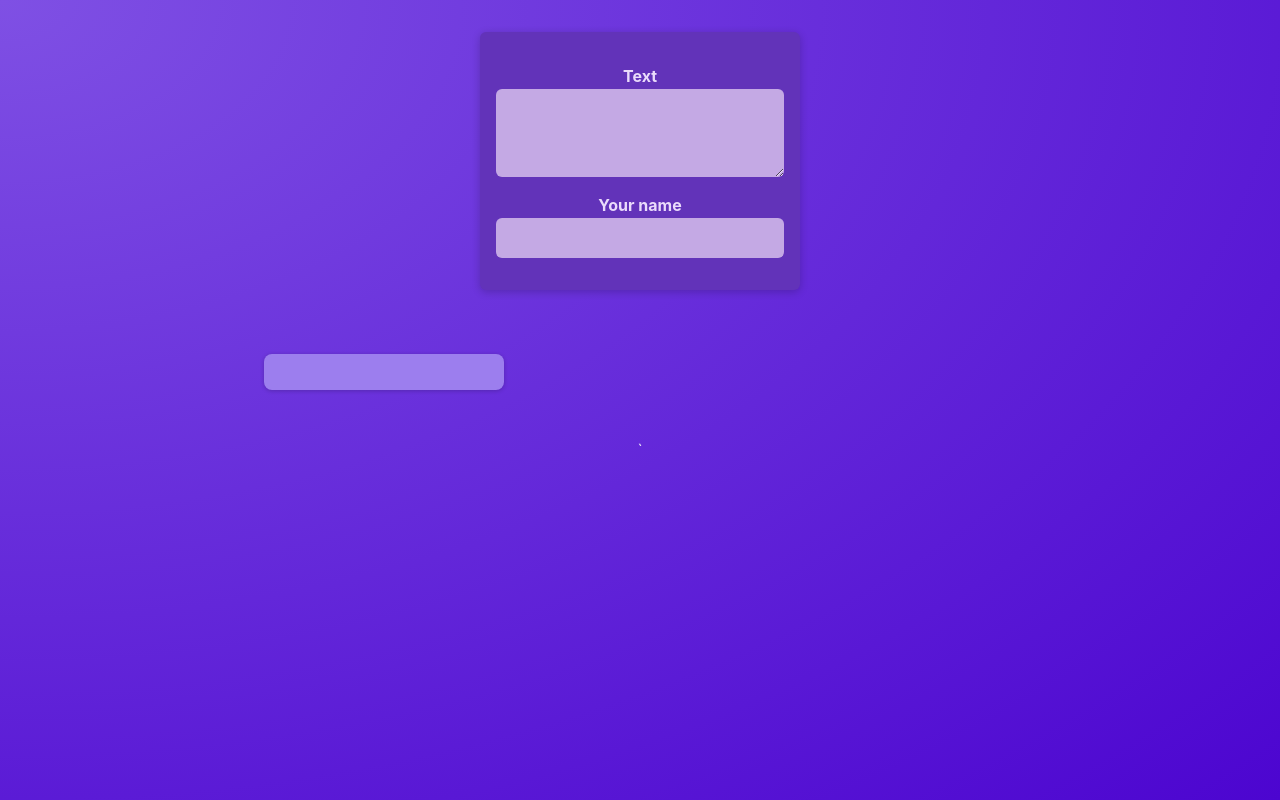
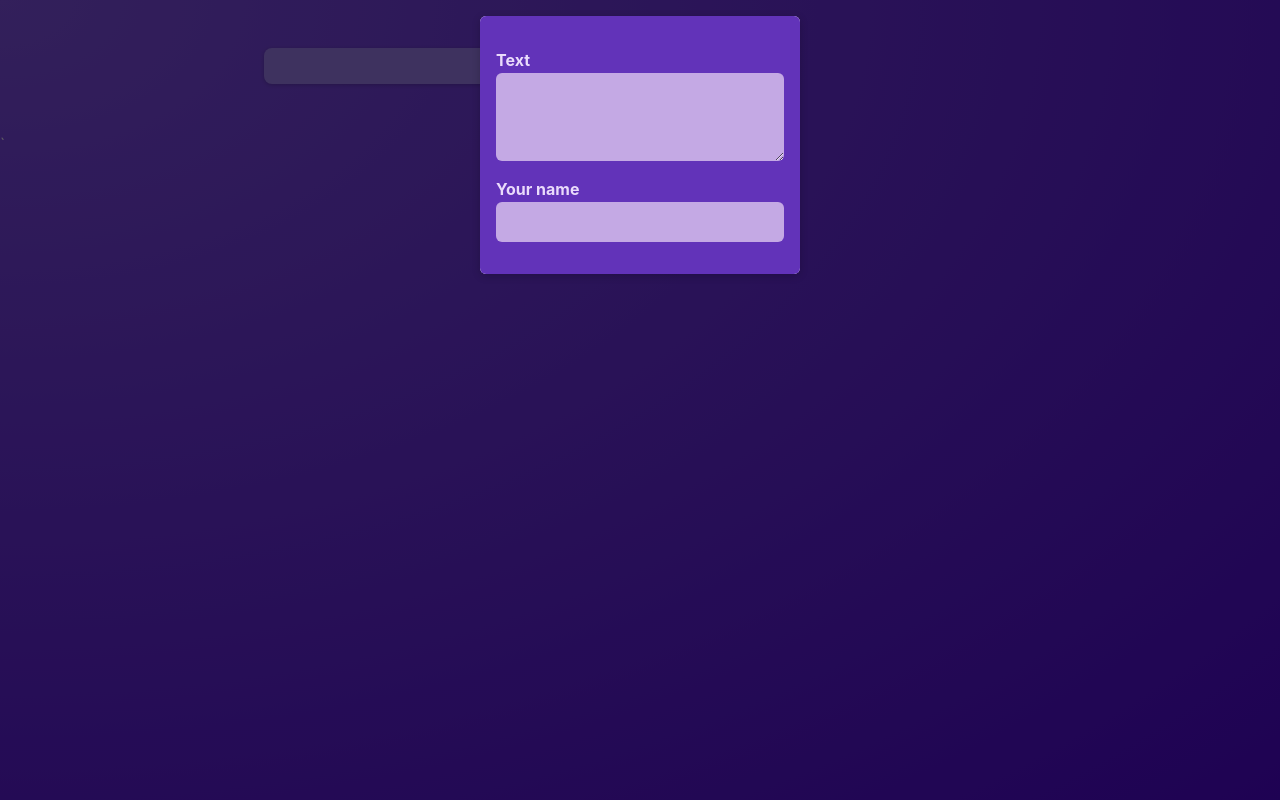
Before and after one commit to Mapinko/react-crash-course, a React (Vite) app in the folder react-crash-course/: page / in a window 1280 px wide. Built offline with nearby package versions, Linux system fonts and the light colour scheme.

Commit message:
feat: Modal

```diff
--- a/react-crash-course/src/components/MainHeader/MainHeader.module.css
+++ b/react-crash-course/src/components/MainHeader/MainHeader.module.css
@@ -1,5 +1,4 @@
 .header {
-   /* padding: 2rem 10%; */
    margin: 2rem 10%;
    padding: 1rem;
    text-align: center;
--- a/react-crash-course/src/components/NewPost/NewPost.module.css
+++ b/react-crash-course/src/components/NewPost/NewPost.module.css
@@ -2,9 +2,6 @@
    background-color: #6233b9;
    padding: 1rem;
    width: 20rem;
-   margin: 2rem auto;
-   border-radius: 6px;
-   box-shadow: 0 2px 8px rgba(0, 0, 0, 0.2);
 }
 
 .form label {
@@ -27,9 +24,9 @@
 }
 
 .actions {
-display: flex;
-justify-content: flex-end;
-gap: 0.5rem;
+   display: flex;
+   justify-content: flex-end;
+   gap: 0.5rem;
 }
 
 .actions button {
@@ -49,7 +46,6 @@ background-color: #23014a;
 .actions button[type='button'] {
 background-color: transparent;
 }
-
 .actions button[type='button']:hover {
    color: #d1bee6;
 }
--- a/react-crash-course/src/components/PostsList/index.jsx
+++ b/react-crash-course/src/components/PostsList/index.jsx
@@ -1,4 +1,5 @@
 import React, { useState } from 'react';
+import Modal from '../Modal';
 import NewPost from '../NewPost';
 import Post from '../Post';
 import classes from './PostsList.module.css';
@@ -17,7 +18,12 @@ function PostsList() {
 
    return (
       <>
-         <NewPost onBodyChange={bodyChangeHandler} onAuthorChange={authorChangeHandler}/>
+         <Modal>
+            <NewPost
+               onBodyChange={bodyChangeHandler}
+               onAuthorChange={authorChangeHandler}
+            />
+         </Modal>
          <ul className={classes.posts}>
             <Post author={enteredAuthor} body={enteredBody}/>
          </ul>`
--- a/react-crash-course/src/index.css
+++ b/react-crash-course/src/index.css
@@ -26,6 +26,5 @@ ul, li {
 
 body {
    margin: 0;
-   text-align: center;
    color: #e6ddf9;
 }
```
